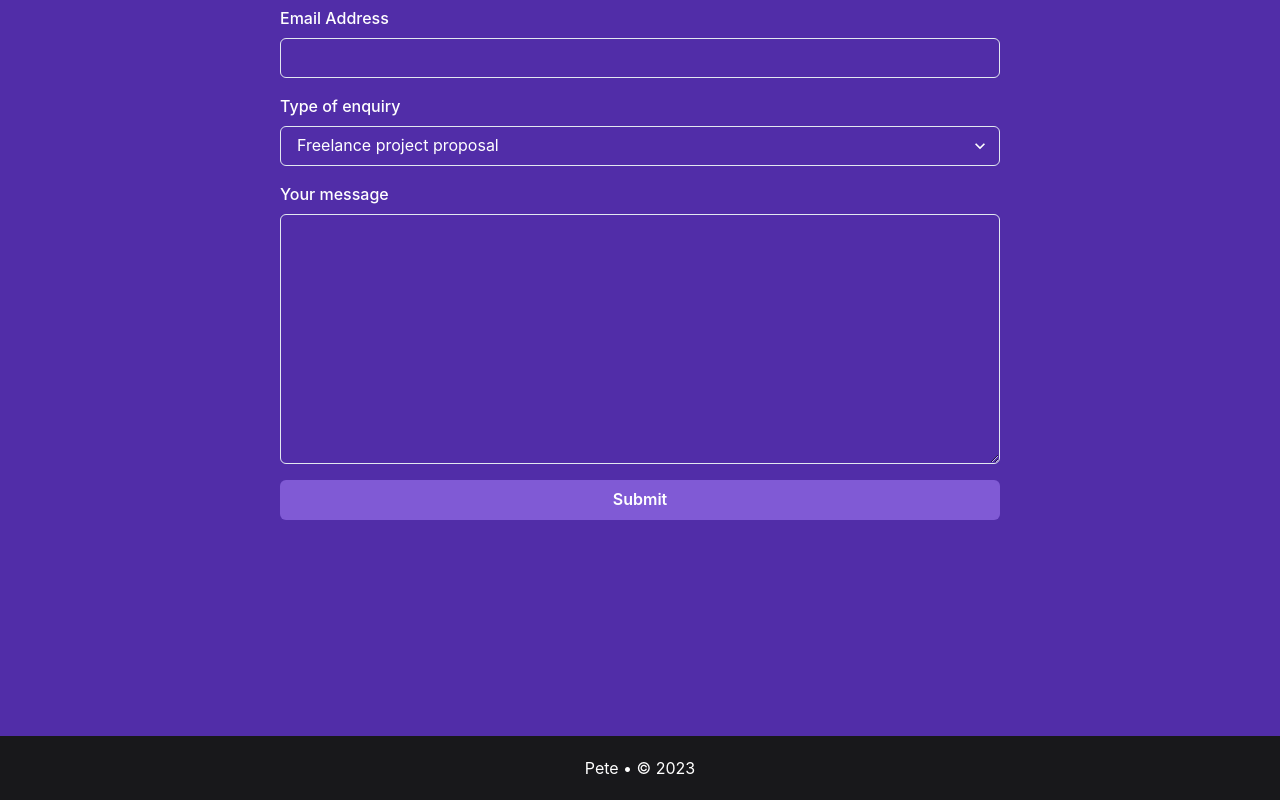
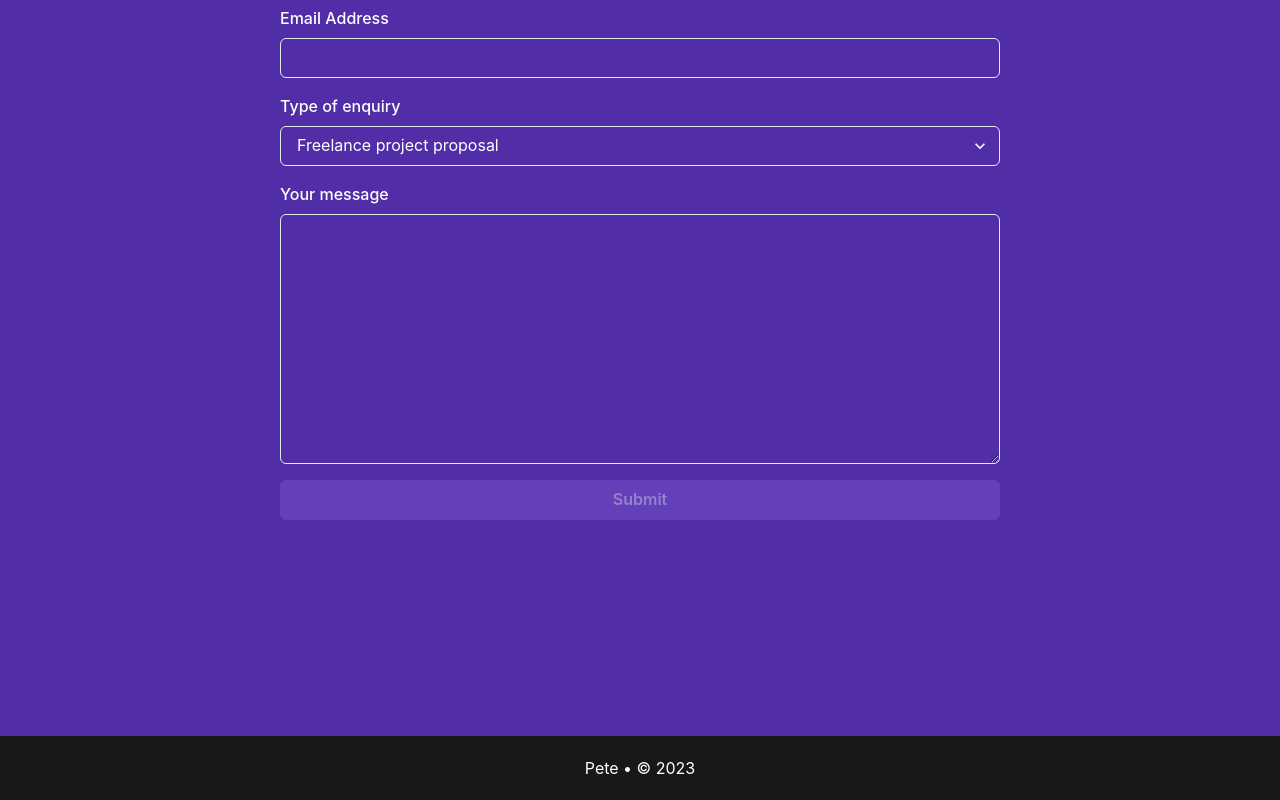
Before and after one commit to ignaciogmg/my-portfolio, a React (Create React App) app: page / in a window 1280 px wide. Shown: the part 2397-3197 px from the top of the page. Built offline with nearby package versions, Linux system fonts and the light colour scheme.

Commit message:
final realise

```diff
--- a/src/components/ContactMeSection.js
+++ b/src/components/ContactMeSection.js
@@ -41,7 +41,7 @@ const ContactMeSection = () => {
   });
 
   useEffect(() => {
-    response ? console.log(onOpen(response.type, response.message)) : null
+    response ? onOpen(response.type, response.message) : null
     response && response.type === "success" ? formik.resetForm() : null
   }, [response]);
 
@@ -107,7 +107,7 @@ const ContactMeSection = () => {
                   {isInvalid && formik.errors.comment}{formik.errors.comment}
                 </FormErrorMessage>
               </FormControl>
-              <Button type="submit" colorScheme="purple" width="full">
+              <Button type="submit" colorScheme="purple" width="full" isDisabled={!(formik.isValid && formik.dirty)}>
                 {isLoading ? "Loading..." : "Submit"}
               </Button>
             </VStack>
```
